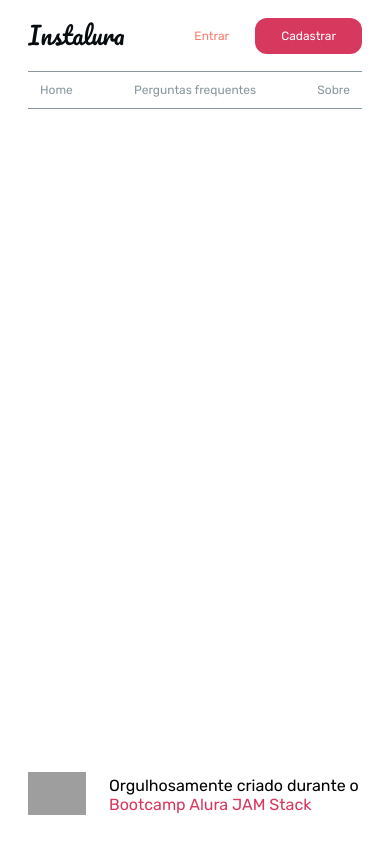
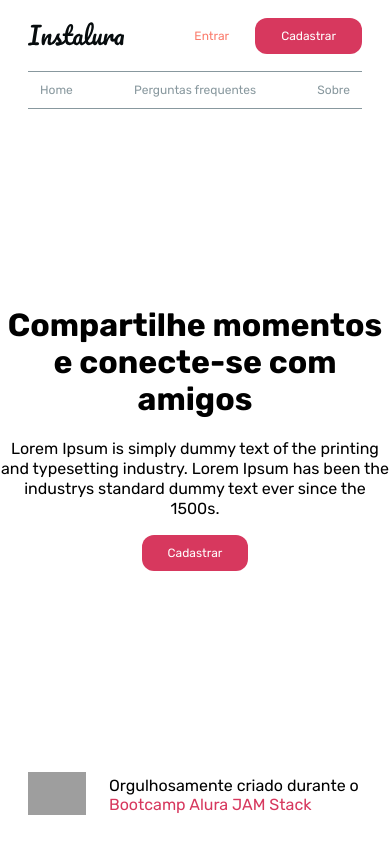
Before and after one commit to FernandoGOT/instalura-base, a Next.js app: page / in a window 390 px wide. Built offline with nearby package versions, Linux system fonts and the light colour scheme; grey boxes are pictures that could not be loaded.

Commit message:
feat(index): added a text and button to the center of the home page
Added a text and button to the center of the home page and implemented a simple responsive css

```diff
--- a/pages/index.js
+++ b/pages/index.js
@@ -1,4 +1,6 @@
 import Menu from '../src/components/commons/Menu'
+import Text from '../src/components/foundation/Text'
+import Button from '../src/components/commons/Button'
 import Footer from '../src/components/commons/Footer'
 
 
@@ -12,6 +14,42 @@
       justifyContent: 'space-between',
     }}>
       <Menu />
+      <div>
+        <Text
+          variant="title"
+          tag="h1"
+          color="tertiary.main"
+          textAlign={{
+            xs: 'center',
+            md: 'left'
+          }}
+        >
+          Compartilhe momentos e conecte-se com amigos
+        </Text>
+        <Text
+          variant="paragraph1"
+          tag="p"
+          color="tertiary.light"
+          textAlign={{
+            xs: 'center',
+            md: 'left'
+          }}
+        >
+          Lorem Ipsum is simply dummy text of the printing and typesetting industry.
+          Lorem Ipsum has been the industrys standard dummy text ever since the 1500s.
+        </Text>
+
+        <Button
+          variant="primary.main"
+          margin={{
+            xs: 'auto',
+            md: 'initial',
+          }}
+          display="block"
+        >
+          Cadastrar
+        </Button>
+      </div>
       <Footer />
     </div>
   )
```
